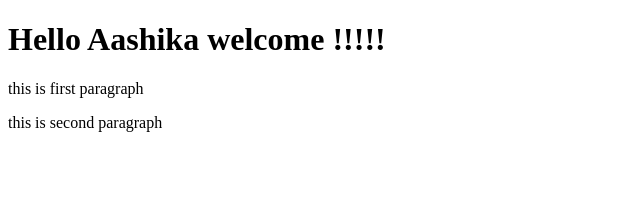
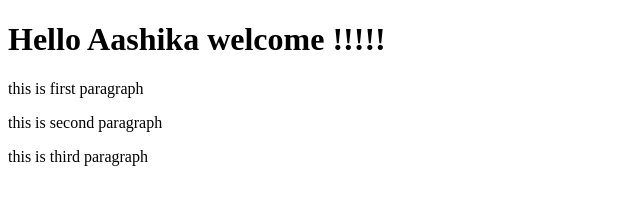
Before and after one commit to AashikaMaddineni/git_test, a plain HTML site: page index.html in a window 1280 px wide. Shown: the whole page, without its empty margins (0-640 px from the left). Drawn offline with Linux system fonts and the light colour scheme.

Commit message:
third commit

```diff
--- a/index.html
+++ b/index.html
@@ -9,6 +9,7 @@
     <h1> Hello Aashika welcome !!!!!</h1>
     <p> this is first paragraph</p>
     <p> this is second paragraph</p>
+    <p> this is third paragraph</p>
 </body>
 
 </html>
```
